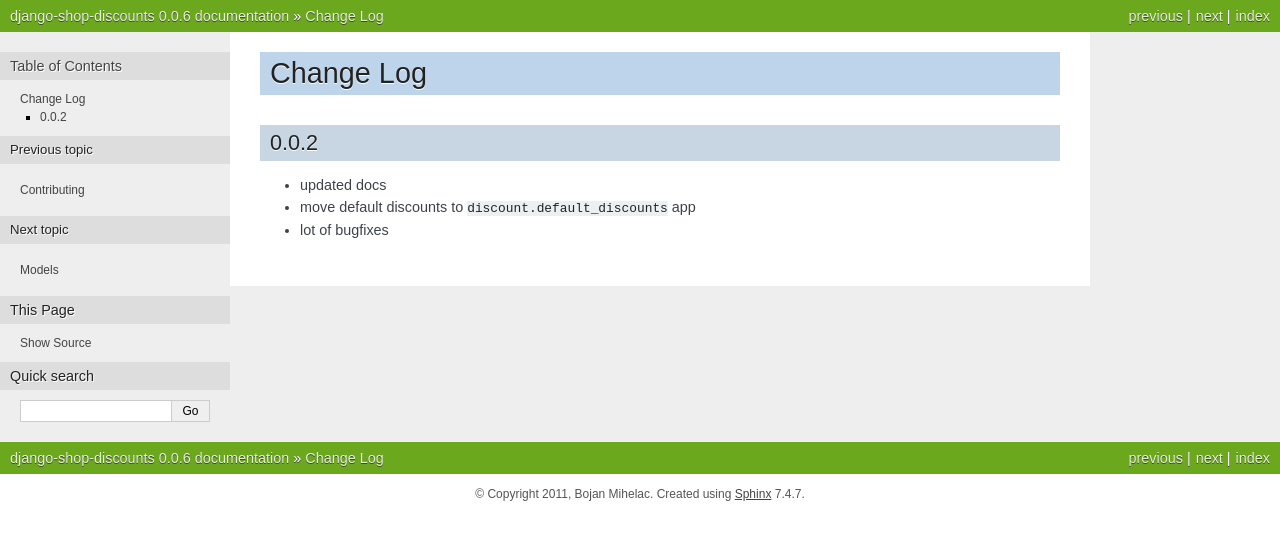
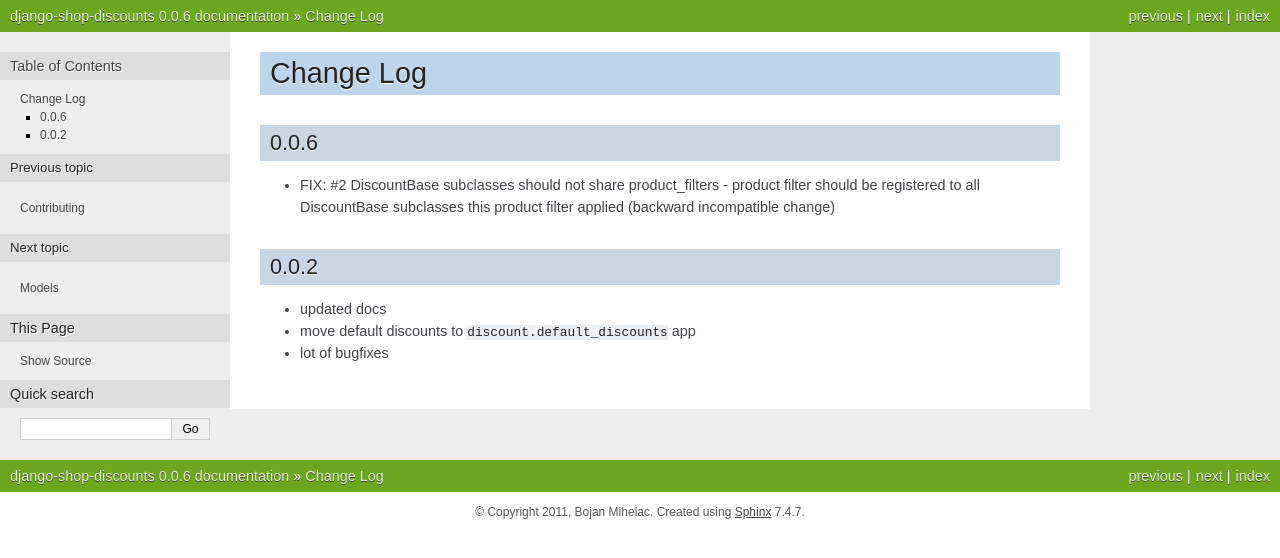
Before and after one commit to bmihelac/django-shop-discounts, a Sphinx documentation site: the page built from docs/changelog.rst, in a window 1280 px wide. Shown: the top 558 px of the page. Built offline with Sphinx 7.4.7, drawn with Linux system fonts in a browser that asks for light colours.

Commit message:
Add changelog in docs

```diff
--- a/docs/changelog.rst
+++ b/docs/changelog.rst
@@ -2,9 +2,15 @@
 Change Log
 ===========
 
+0.0.6
+-----
+
+* FIX: #2 DiscountBase subclasses should not share product_filters -
+  product filter should be registered to all DiscountBase subclasses this
+  product filter applied (backward incompatible change)
 
 0.0.2
-=====
+-----
 
 * updated docs
 
```
